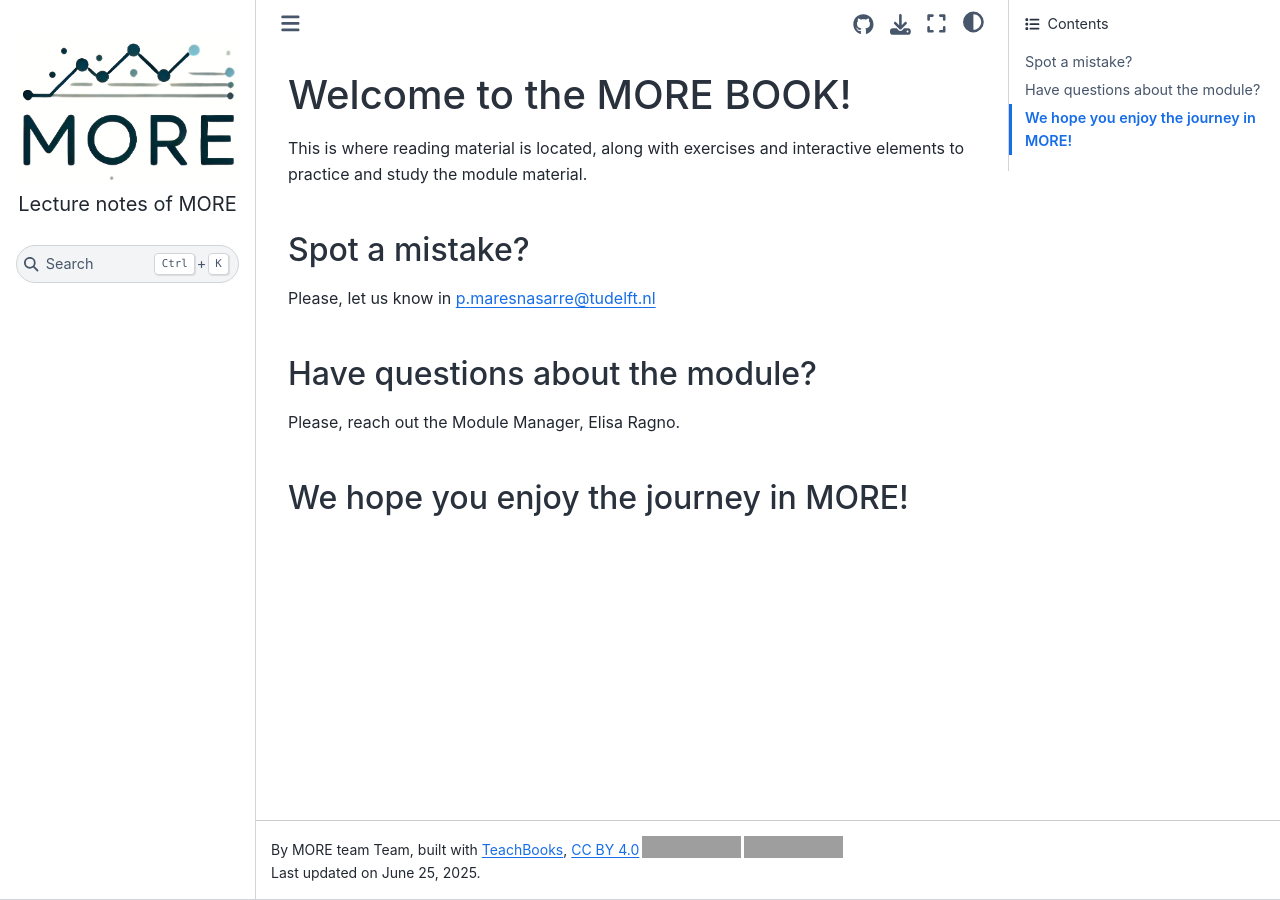
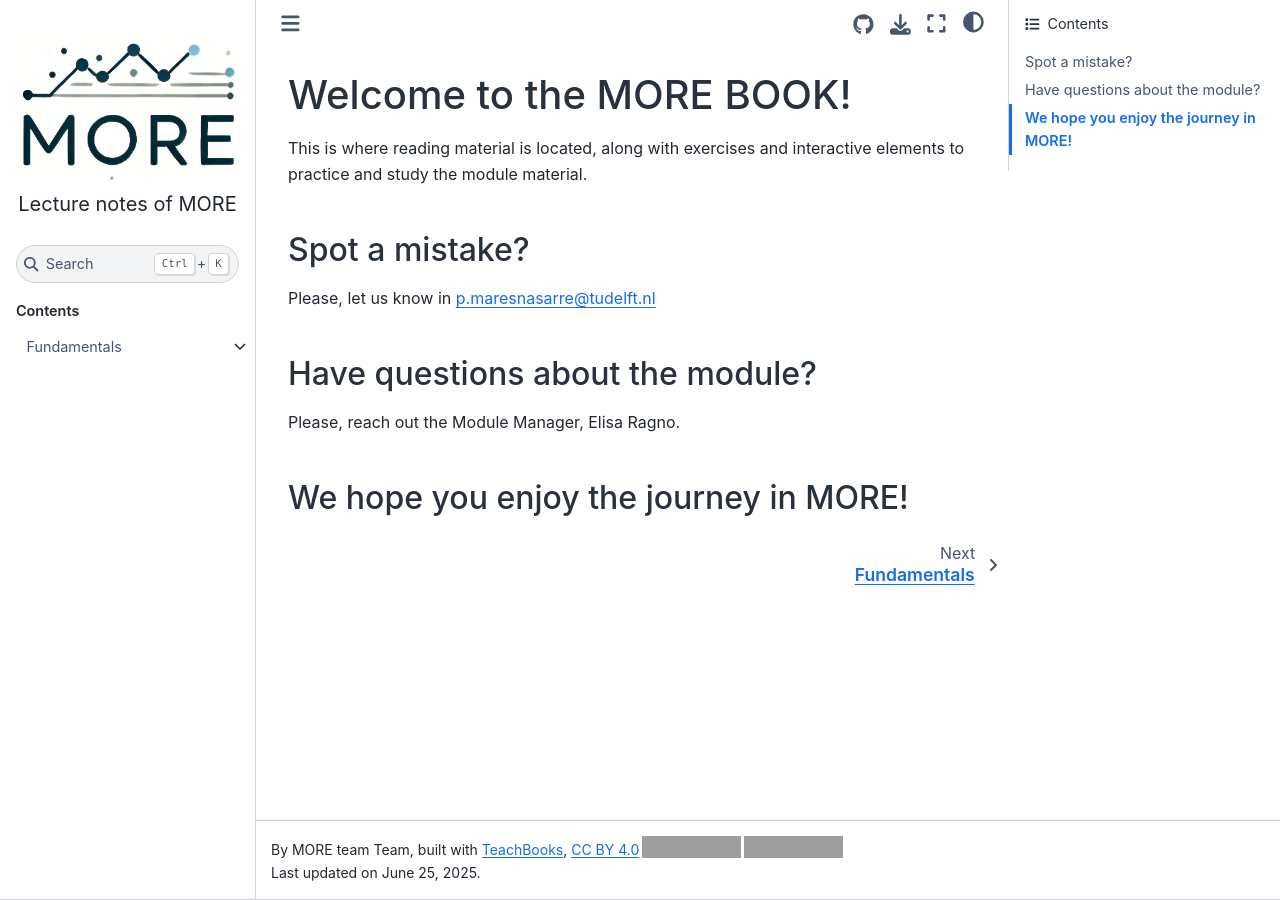
Before and after one commit to TUDelft-CITG/MORE-lecture-notes, a Jupyter Book: the page built from book/intro.md, in a window 1280 px wide. Built offline with Jupyter Book 1.0.4 settings and Sphinx 7.4.7 and the Sphinx Book theme 1.1.4, drawn with Linux system fonts in a browser that asks for light colours; pages that are not in the unit, such as notebooks, are missing from menus; comment, search, counter and statistics services are not loaded; some of the changed lines change nothing that is shown; grey boxes are pictures that could not be loaded.

```diff
--- a/book/_toc.yml
+++ b/book/_toc.yml
@@ -4,12 +4,12 @@
 parts:
   - caption: Contents
     chapters:
-      # - file: fundamentals/overview.md
-      #   title: Fundamentals
-      #   sections:
-      #     - file: fundamentals/Correlation_and_Covariance.md
-          #- file: fundamentals/Copulas.ipynb
-          # - file: fundamentals/Bivariate.md
+      - file: fundamentals/overview.md
+        title: Fundamentals
+        sections:
+          - file: fundamentals/Correlation_and_Covariance.md
+          # - file: fundamentals/Copulas.ipynb
+          - file: fundamentals/Bivariate.md
       - file: NPBN/overview.md
         title: Non-parametric Bayesian Networks
         sections:
```
